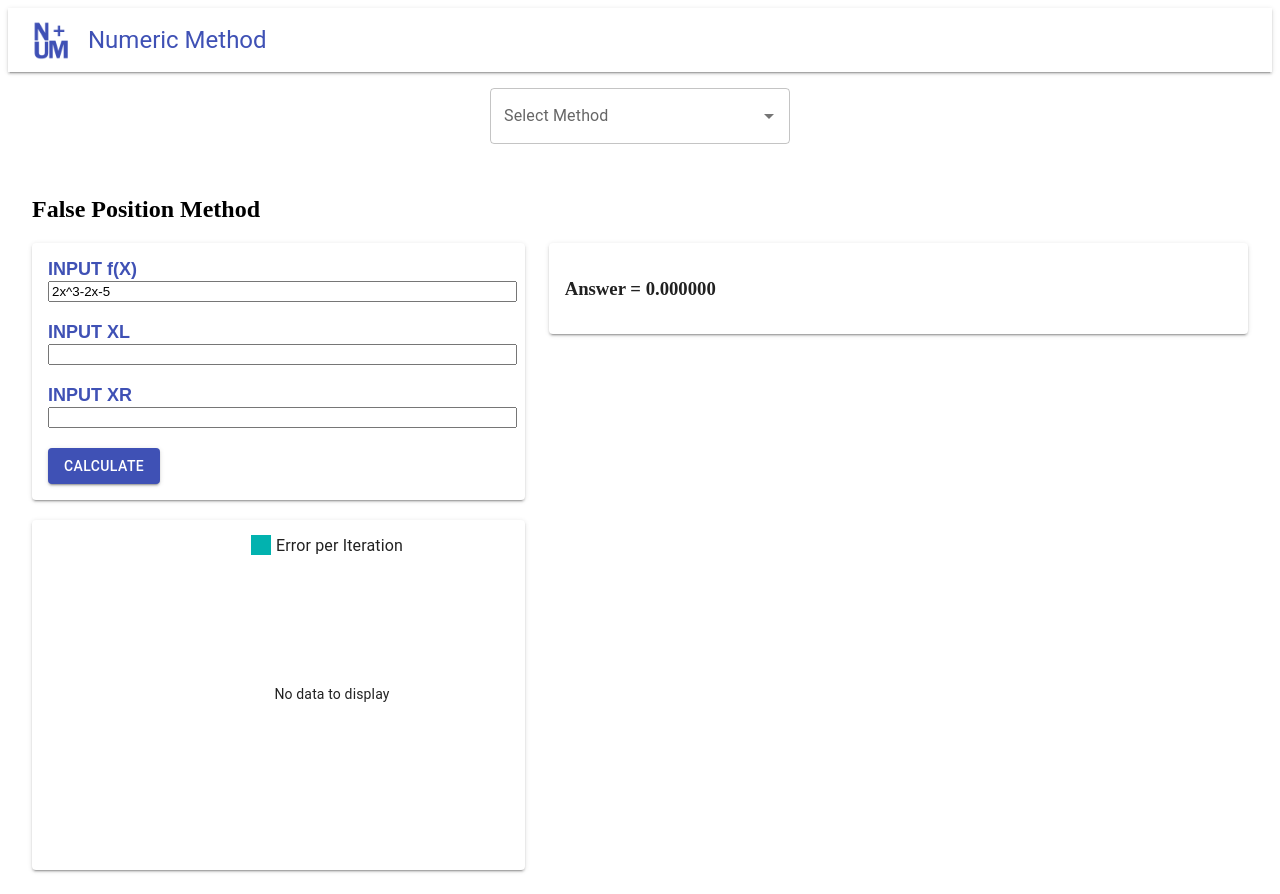
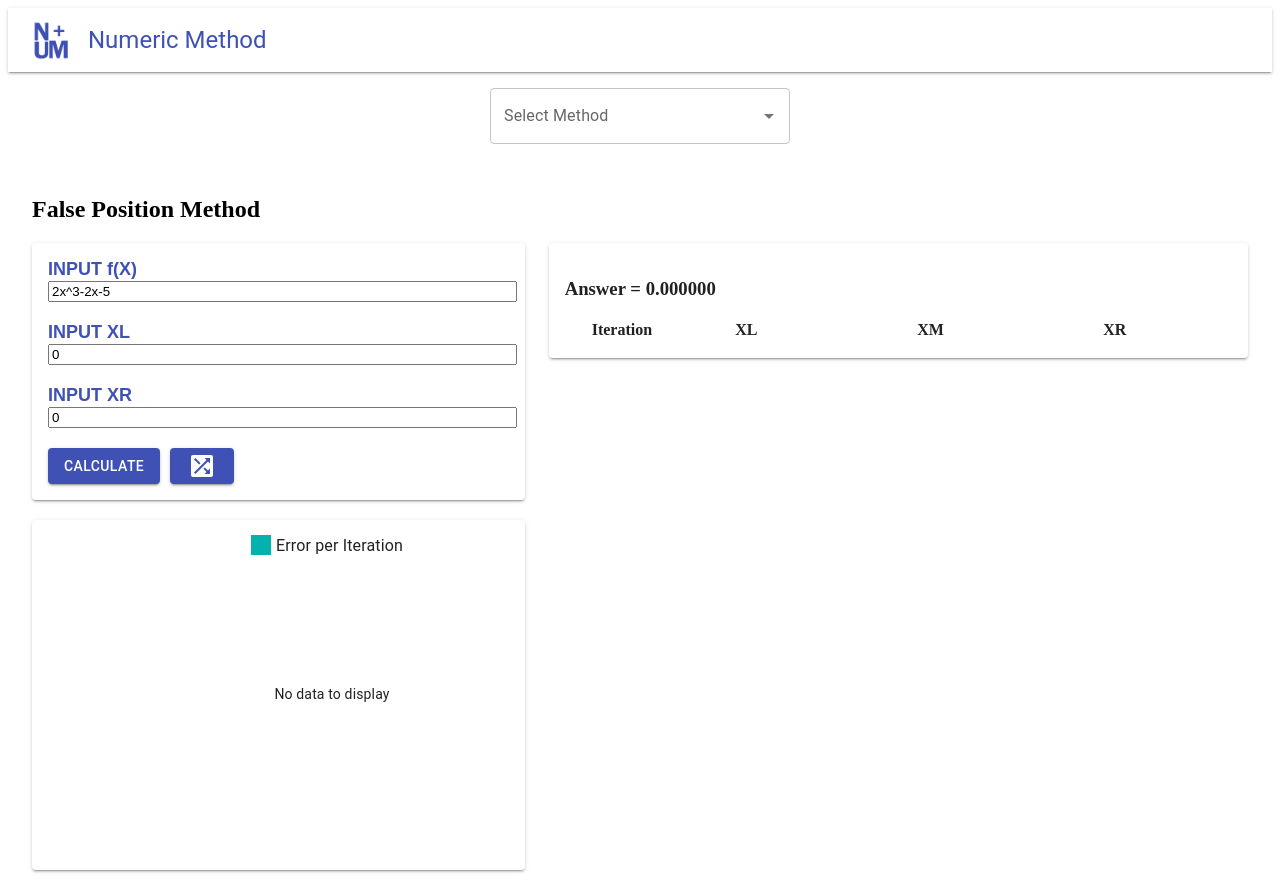
Before and after one commit to 6604062630536/numeric-method, a React (Create React App) app in the folder client/: page /FalsePosition in a window 1280 px wide. Built offline with nearby package versions, Linux system fonts and the light colour scheme.

Commit message:
Root of Equation Shuffle

```diff
--- a/client/src/Bisection.js
+++ b/client/src/Bisection.js
@@ -162,6 +162,7 @@ const Bisection = () => {
                 <input
                   type="number"
                   id="XL"
+                  value={XL}
                   onChange={inputXL}
                   style={{
                     width: "100%",
@@ -174,6 +175,7 @@ const Bisection = () => {
                 <input
                   type="number"
                   id="XR"
+                  value={XR}
                   onChange={inputXR}
                   style={{
                     width: "100%",
--- a/client/src/FalsePosition.js
+++ b/client/src/FalsePosition.js
@@ -1,4 +1,4 @@
-import { useState } from "react";
+import { useState, useEffect } from "react";
 import { Form, Table } from "react-bootstrap";
 import Button from "@mui/material/Button";
 import { evaluate } from "mathjs";
@@ -9,6 +9,8 @@ import Grid from "@mui/material/Grid";
 import "./styles.css";
 import { LineChart } from "@mui/x-charts/LineChart";
 import { useNavigate } from "react-router-dom";
+import ShuffleOnIcon from "@mui/icons-material/ShuffleOn";
+import axios from "axios";
 
 const FalsePosition = () => {
   const navigate = useNavigate();
@@ -66,7 +68,49 @@ const FalsePosition = () => {
     setXValues(iterArr); // อัปเดต Iteration สำหรับแกน X
     setErrorData(errorArr); // อัปเดต Error สำหรับแกน Y (กราฟ)
     navigate("/FalsePosition");
+
+    axios.post(
+      `${process.env.REACT_APP_API_URL}/save/rootequation/all`,
+      {
+        equation: Equation,
+        XL: parseFloat(XL),
+        XR: parseFloat(XR),
+      },
+      {
+        headers: {
+          "Content-Type": "application/json",
+        },
+      }
+    );
   };
+
+  useEffect(() => {
+    const print = (
+      <Table striped bordered hover variant="dark">
+        <thead>
+          <tr>
+            <th width="10%">Iteration</th>
+            <th width="30%">XL</th>
+            <th width="30%">XM</th>
+            <th width="30%">XR</th>
+          </tr>
+        </thead>
+        <tbody>
+          {data.map((element, index) => (
+            <tr key={index}>
+              <td>{element.iteration}</td>
+              <td>{element.Xl}</td>
+              <td>{element.Xm}</td>
+              <td>{element.Xr}</td>
+            </tr>
+          ))}
+        </tbody>
+      </Table>
+    );
+
+    setHtml(print);
+  }, [data]);
+
   const inputEquation = (event) => {
     setEquation(event.target.value);
   };
@@ -89,33 +133,8 @@ const FalsePosition = () => {
     }
 
     CalFalsePoistion(xlnum, xrnum);
-    setHtml(print());
   };
 
-  const print = () => {
-    return (
-      <Table striped bordered hover variant="dark">
-        <thead>
-          <tr>
-            <th width="10%">Iteration</th>
-            <th width="30%">XL</th>
-            <th width="30%">XM</th>
-            <th width="30%">XR</th>
-          </tr>
-        </thead>
-        <tbody>
-          {data.map((element, index) => (
-            <tr key={index}>
-              <td>{element.iteration}</td>
-              <td>{element.Xl}</td>
-              <td>{element.Xm}</td>
-              <td>{element.Xr}</td>
-            </tr>
-          ))}
-        </tbody>
-      </Table>
-    );
-  };
   return (
     <Container maxWidth="xl" sx={{ p: 2 }}>
       <h2>False Position Method</h2>
@@ -146,6 +165,7 @@ const FalsePosition = () => {
                 <input
                   type="number"
                   id="XL"
+                  value={XL}
                   onChange={inputXL}
                   style={{
                     width: "100%",
@@ -158,6 +178,7 @@ const FalsePosition = () => {
                 <input
                   type="number"
                   id="XR"
+                  value={XR}
                   onChange={inputXR}
                   style={{
                     width: "100%",
@@ -173,6 +194,31 @@ const FalsePosition = () => {
                 sx={{ backgroundColor: "#3f51b5", color: "#fff" }}
               >
                 Calculate
+              </Button>
+              <Button
+                variant="contained"
+                sx={{
+                  backgroundColor: "#3f51b5",
+                  color: "#fff",
+                  marginLeft: "10px",
+                }}
+                onClick={() => {
+                  axios
+                    .get(
+                      `${process.env.REACT_APP_API_URL}/load/rootequation/all`
+                    )
+                    .then((res) => {
+                      const eq = res.data.equations[0].equation;
+                      const XXL = res.data.equations[0].XL;
+                      const XXR = res.data.equations[0].XR;
+                      setEquation(eq);
+                      setXL(XXL);
+                      setXR(XXR);
+                    });
+                  console.log("Shuffle button clicked!");
+                }}
+              >
+                <ShuffleOnIcon />
               </Button>
             </Form>
           </Paper>
--- a/client/src/NewtonRaphson.js
+++ b/client/src/NewtonRaphson.js
@@ -1,4 +1,4 @@
-import { useState } from "react";
+import { useState, useEffect } from "react";
 import { Form, Table } from "react-bootstrap";
 import Button from "@mui/material/Button";
 import { evaluate } from "mathjs";
@@ -9,6 +9,8 @@ import Grid from "@mui/material/Grid";
 import "./styles.css";
 import { LineChart } from "@mui/x-charts/LineChart";
 import { useNavigate } from "react-router-dom";
+import ShuffleOnIcon from "@mui/icons-material/ShuffleOn";
+import axios from "axios";
 
 const NewtonRaphson = () => {
   const navigate = useNavigate();
@@ -57,6 +59,18 @@ const NewtonRaphson = () => {
     setXValues(iterArr); // อัปเดต Iteration สำหรับแกน X
     setErrorData(errorArr); // อัปเดต Error สำหรับแกน Y (กราฟ)
     navigate("/NewtonRaphson");
+
+    axios.post(
+      `${process.env.REACT_APP_API_URL}/save/rootequation/all`,
+      {
+        equation: Equation,
+      },
+      {
+        headers: {
+          "Content-Type": "application/json",
+        },
+      }
+    );
   };
 
   const inputEquation = (event) => {
@@ -75,11 +89,10 @@ const NewtonRaphson = () => {
     const x0num = parseFloat(X0);
 
     CalNewtonRaphson(x0num);
-    setHtml(print());
   };
 
-  const print = () => {
-    return (
+  useEffect(() => {
+    const print = (
       <Table striped bordered hover variant="dark">
         <thead>
           <tr>
@@ -99,7 +112,9 @@ const NewtonRaphson = () => {
         </tbody>
       </Table>
     );
-  };
+    setHtml(print);
+  }, [data]);
+
   return (
     <Container maxWidth="xl" sx={{ p: 2 }}>
       <h2>Newton Raphson Method</h2>
@@ -154,9 +169,30 @@ const NewtonRaphson = () => {
               <Button
                 variant="contained"
                 onClick={calculateRoot}
-                sx={{ backgroundColor: "#1976d2", color: "#fff" }}
+                sx={{ backgroundColor: "#3f51b5", color: "#fff" }}
               >
                 Calculate
+              </Button>
+              <Button
+                variant="contained"
+                sx={{
+                  backgroundColor: "#3f51b5",
+                  color: "#fff",
+                  marginLeft: "10px",
+                }}
+                onClick={() => {
+                  axios
+                    .get(
+                      `${process.env.REACT_APP_API_URL}/load/rootequation/all`
+                    )
+                    .then((res) => {
+                      const eq = res.data.equations[0].equation;
+                      setEquation(eq);
+                    });
+                  console.log("Shuffle button clicked!");
+                }}
+              >
+                <ShuffleOnIcon />
               </Button>
             </Form>
           </Paper>
--- a/client/src/SecantMethod.js
+++ b/client/src/SecantMethod.js
@@ -1,4 +1,4 @@
-import { useState } from "react";
+import { useState, useEffect } from "react";
 import { Form, Table } from "react-bootstrap";
 import Button from "@mui/material/Button";
 import { evaluate } from "mathjs";
@@ -9,6 +9,8 @@ import Grid from "@mui/material/Grid";
 import "./styles.css";
 import { LineChart } from "@mui/x-charts/LineChart";
 import { useNavigate } from "react-router-dom";
+import ShuffleOnIcon from "@mui/icons-material/ShuffleOn";
+import axios from "axios";
 
 const SecantMethod = () => {
   const navigate = useNavigate();
@@ -58,28 +60,23 @@ const SecantMethod = () => {
     setXValues(iterArr);
     setErrorData(errorArr);
     navigate("/SecantMethod");
+
+    axios.post(
+      `${process.env.REACT_APP_API_URL}/save/rootequation/all`,
+      {
+        equation: Equation,
+        X0: parseFloat(X0),
+        X1: parseFloat(X1),
+      },
+      {
+        headers: {
+          "Content-Type": "application/json",
+        },
+      }
+    );
   };
-  const inputEquation = (event) => {
-    setEquation(event.target.value);
-  };
-
-  const inputX0 = (event) => {
-    setX0(event.target.value);
-  };
-
-  const inputX1 = (event) => {
-    setX1(event.target.value);
-  };
-
-  const calculateRoot = () => {
-    const x0num = parseFloat(X0);
-    const x1num = parseFloat(X1);
-
-    CalSeccant(x0num, x1num);
-    setHtml(print());
-  };
-  const print = () => {
-    return (
+  useEffect(() => {
+    const print = (
       <Table striped bordered hover variant="dark">
         <thead>
           <tr>
@@ -101,7 +98,27 @@ const SecantMethod = () => {
         </tbody>
       </Table>
     );
+    setHtml(print);
+  }, [data]);
+  const inputEquation = (event) => {
+    setEquation(event.target.value);
   };
+
+  const inputX0 = (event) => {
+    setX0(event.target.value);
+  };
+
+  const inputX1 = (event) => {
+    setX1(event.target.value);
+  };
+
+  const calculateRoot = () => {
+    const x0num = parseFloat(X0);
+    const x1num = parseFloat(X1);
+
+    CalSeccant(x0num, x1num);
+  };
+
   return (
     <Container maxWidth="xl" sx={{ p: 2 }}>
       <h2>Secant Method</h2>
@@ -156,9 +173,34 @@ const SecantMethod = () => {
               <Button
                 variant="contained"
                 onClick={calculateRoot}
-                sx={{ backgroundColor: "#1976d2", color: "#fff" }}
+                sx={{ backgroundColor: "#3f51b5", color: "#fff" }}
               >
                 Calculate
+              </Button>
+              <Button
+                variant="contained"
+                sx={{
+                  backgroundColor: "#3f51b5",
+                  color: "#fff",
+                  marginLeft: "10px",
+                }}
+                onClick={() => {
+                  axios
+                    .get(
+                      `${process.env.REACT_APP_API_URL}/load/rootequation/all`
+                    )
+                    .then((res) => {
+                      const eq = res.data.equations[0].equation;
+                      const XX0 = res.data.equations[0].X0;
+                      const XX1 = res.data.equations[0].X1;
+                      setEquation(eq);
+                      setX0(XX0);
+                      setX1(XX1);
+                    });
+                  console.log("Shuffle button clicked!");
+                }}
+              >
+                <ShuffleOnIcon />
               </Button>
             </Form>
           </Paper>
```
